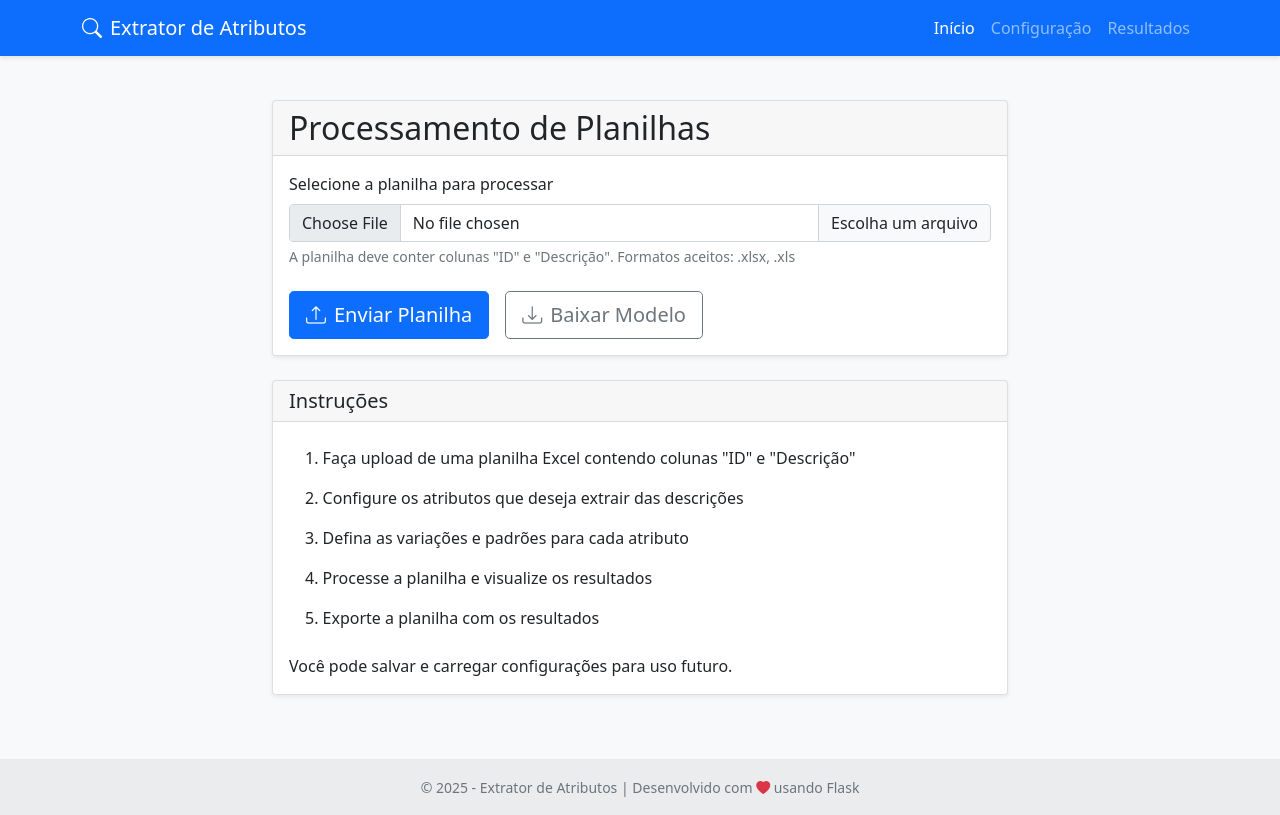
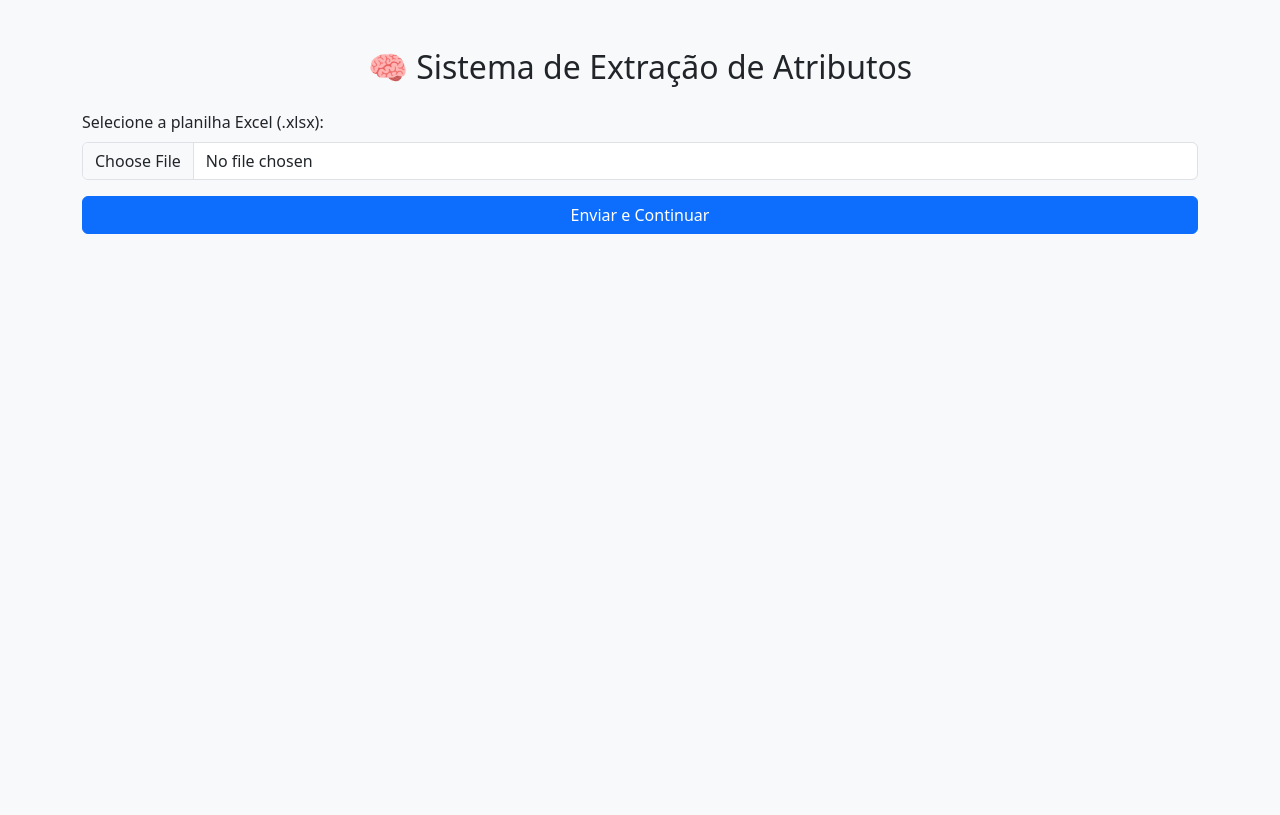
Before and after one commit to Douglasprojetospro/extrator-atributos-web, a Flask app: page / in a window 1280 px wide. After the commit the page ends 234 px from the top, so only its background shows below. Run offline with Flask 3, Linux system fonts and the light colour scheme; some libraries are stand-ins or nearby versions.

Commit message:
Update index.html

```diff
--- a/templates/index.html
+++ b/templates/index.html
@@ -1,72 +1,20 @@
-{% extends "base.html" %}
-
-{% block content %}
-<div class="row justify-content-center">
-    <div class="col-lg-8">
-        <div class="card">
-            <div class="card-header">
-                <h2 class="mb-0">Processamento de Planilhas</h2>
-            </div>
-            <div class="card-body">
-                <form method="POST" action="{{ url_for('upload_arquivo') }}" enctype="multipart/form-data" class="needs-validation" novalidate>
-                    <div class="mb-3">
-                        <label for="arquivo" class="form-label">Selecione a planilha para processar</label>
-                        <div class="input-group">
-                            <input type="file" class="form-control" id="arquivo" name="arquivo" accept=".xlsx,.xls" required>
-                            <label class="file-input-label input-group-text" for="arquivo">Escolha um arquivo</label>
-                        </div>
-                        <div class="form-text">
-                            A planilha deve conter colunas "ID" e "Descrição". Formatos aceitos: .xlsx, .xls
-                        </div>
-                        <div class="invalid-feedback">
-                            Por favor, selecione um arquivo Excel válido.
-                        </div>
-                    </div>
-
-                    <div class="d-grid gap-2 d-md-flex justify-content-md-start mt-4">
-                        <button type="submit" class="btn btn-primary btn-lg me-md-2">
-                            <i class="bi bi-upload me-2"></i>Enviar Planilha
-                        </button>
-                        <a href="{{ url_for('gerar_modelo') }}" class="btn btn-outline-secondary btn-lg">
-                            <i class="bi bi-download me-2"></i>Baixar Modelo
-                        </a>
-                    </div>
-                </form>
-            </div>
+<!DOCTYPE html>
+<html lang="pt-BR">
+<head>
+    <meta charset="UTF-8">
+    <title>Extrator de Atributos</title>
+    <link rel="stylesheet" href="https://cdn.jsdelivr.net/npm/bootstrap@5.3.0/dist/css/bootstrap.min.css">
+</head>
+<body class="bg-light">
+<div class="container py-5">
+    <h2 class="text-center">🧠 Sistema de Extração de Atributos</h2>
+    <form method="POST" action="/upload" enctype="multipart/form-data" class="mt-4">
+        <div class="mb-3">
+            <label class="form-label">Selecione a planilha Excel (.xlsx):</label>
+            <input type="file" name="arquivo" class="form-control" required>
         </div>
-
-        <div class="card mt-4">
-            <div class="card-header">
-                <h5 class="mb-0">Instruções</h5>
-            </div>
-            <div class="card-body">
-                <ol class="list-group list-group-numbered">
-                    <li class="list-group-item border-0">Faça upload de uma planilha Excel contendo colunas "ID" e "Descrição"</li>
-                    <li class="list-group-item border-0">Configure os atributos que deseja extrair das descrições</li>
-                    <li class="list-group-item border-0">Defina as variações e padrões para cada atributo</li>
-                    <li class="list-group-item border-0">Processe a planilha e visualize os resultados</li>
-                    <li class="list-group-item border-0">Exporte a planilha com os resultados</li>
-                </ol>
-                <p class="mt-3 mb-0">Você pode salvar e carregar configurações para uso futuro.</p>
-            </div>
-        </div>
-    </div>
+        <button class="btn btn-primary w-100">Enviar e Continuar</button>
+    </form>
 </div>
-
-<script>
-// Validação do formulário
-(function () {
-    'use strict'
-    const forms = document.querySelectorAll('.needs-validation')
-    Array.from(forms).forEach(form => {
-        form.addEventListener('submit', event => {
-            if (!form.checkValidity()) {
-                event.preventDefault()
-                event.stopPropagation()
-            }
-            form.classList.add('was-validated')
-        }, false)
-    })
-})()
-</script>
-{% endblock %}
+</body>
+</html>
```
